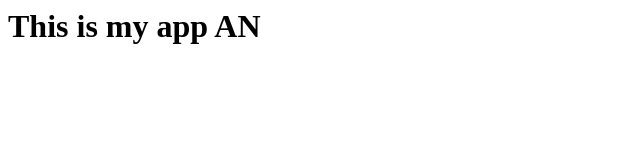
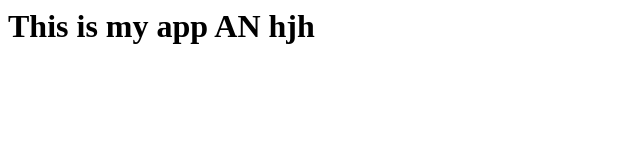
Before and after one commit to MarwanKhan-design/project, a plain HTML site: page index.html in a window 1280 px wide. Shown: the whole page, without its empty margins (0-640 px from the left). Drawn offline with Linux system fonts and the light colour scheme.

Commit message:
index.html

```diff
--- a/index.html
+++ b/index.html
@@ -10,6 +10,6 @@
 <body>
 
 </body>
-<h1>This is my app AN</h1>
+<h1>This is my app AN hjh</h1>
 
 </html>
```
Also changed, not shown: 1 other file.
